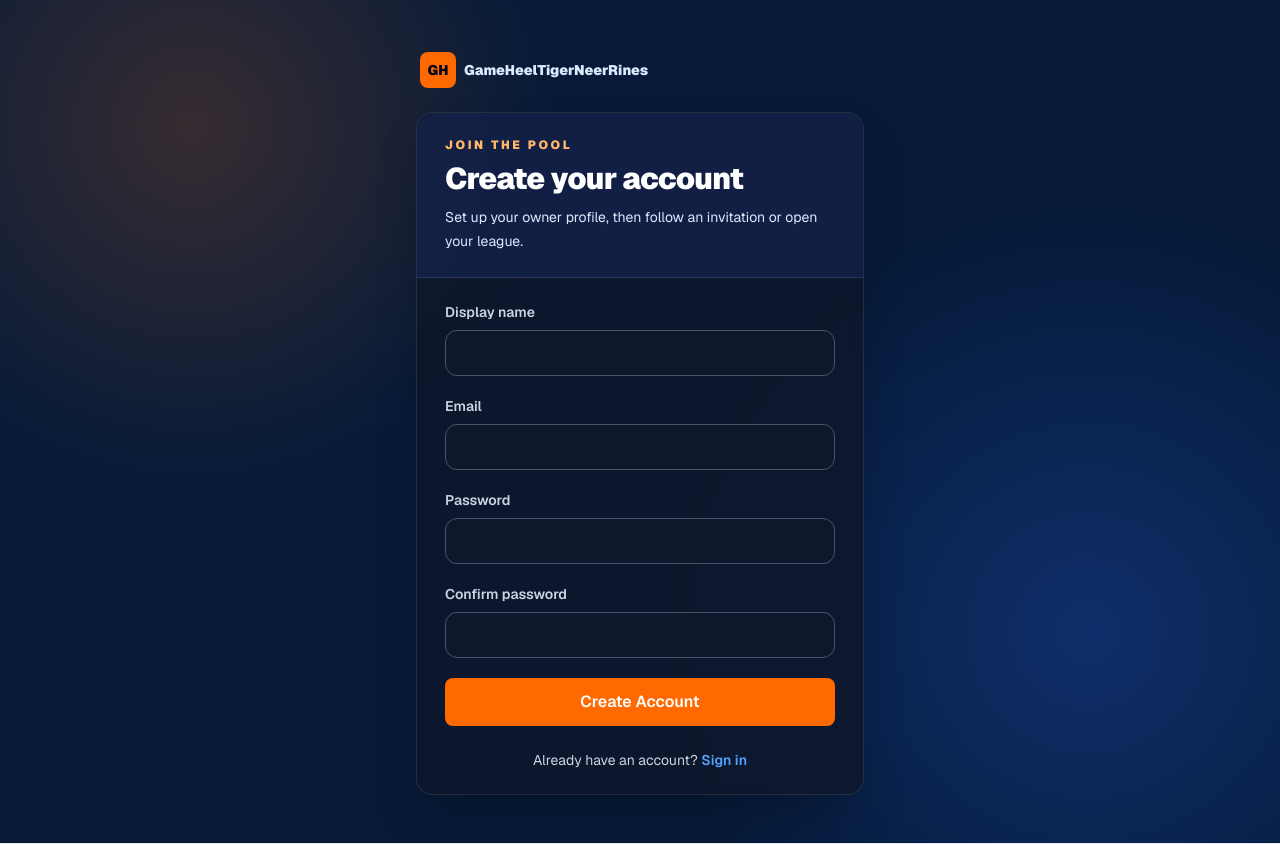
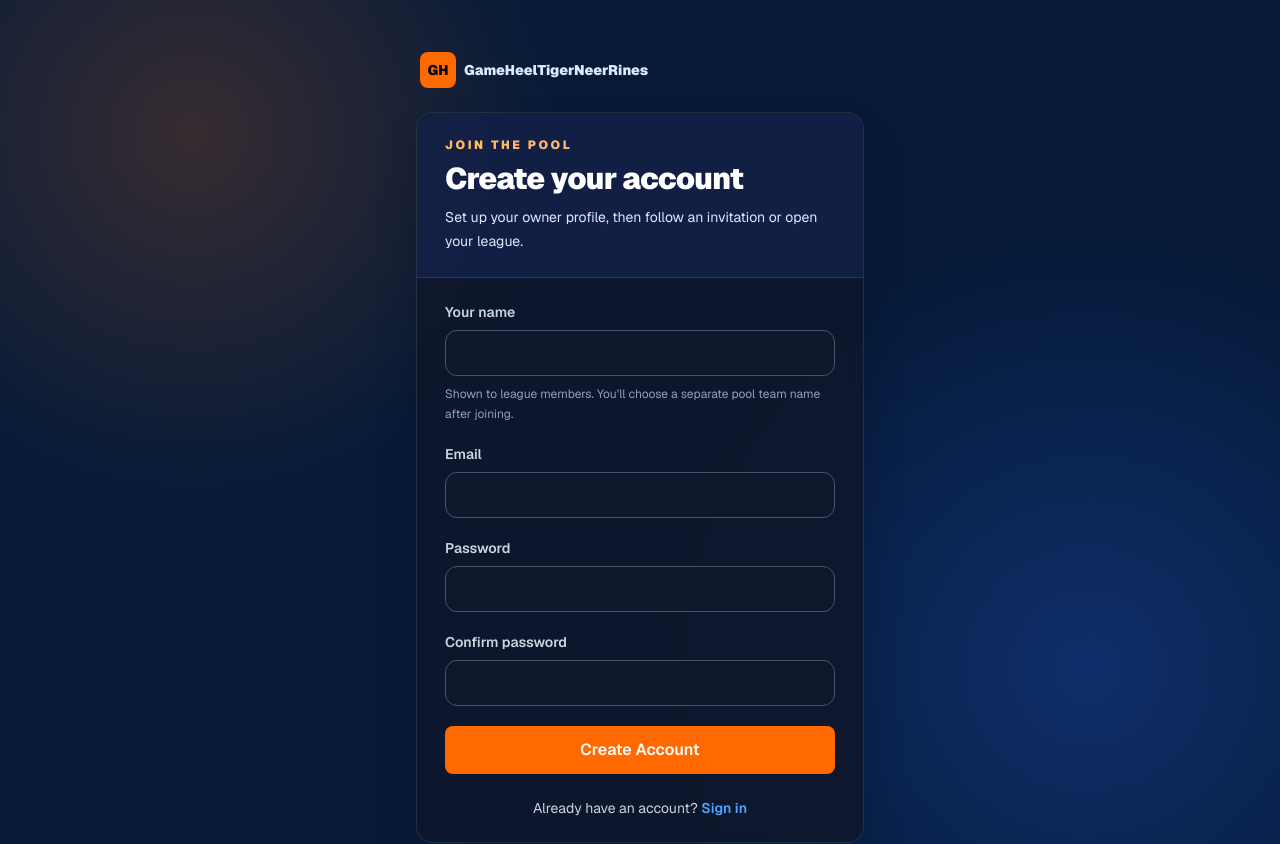
Before and after one commit to rclack/gameheeltigerneerrines-hq, a Next.js app in the folder app/: page /signup in a window 1280 px wide. Shown: the top 844 px of the page. Built offline with nearby package versions, Linux system fonts and the light colour scheme; no server answers.

Commit message:
Clarify signup name field

```diff
--- a/app/src/components/auth/AuthForm.tsx
+++ b/app/src/components/auth/AuthForm.tsx
@@ -47,7 +47,7 @@ export default function AuthForm({ mode, nextPath = "/leagues", siteOrigin, noti
     const cleanName = displayName.trim();
 
     if (isSignup && cleanName.length < 2) {
-      setError("Display name must contain at least 2 characters.");
+      setError("Your name must contain at least 2 characters.");
       return;
     }
     if (!cleanEmail || !cleanEmail.includes("@")) {
@@ -112,7 +112,7 @@ export default function AuthForm({ mode, nextPath = "/leagues", siteOrigin, noti
           <form className="space-y-5" onSubmit={handleSubmit}>
             {isSignup && (
               <label className="block space-y-2 text-sm font-semibold text-slate-300">
-                Display name
+                Your name
                 <input
                   autoComplete="name"
                   className="mt-2 w-full rounded-xl border border-slate-600 bg-slate-900 px-4 py-3 text-white outline-none focus:border-blue-500"
@@ -120,6 +120,9 @@ export default function AuthForm({ mode, nextPath = "/leagues", siteOrigin, noti
                   onChange={(event) => setDisplayName(event.target.value)}
                   required
                 />
+                <span className="block text-xs font-normal leading-5 text-slate-400">
+                  Shown to league members. You’ll choose a separate pool team name after joining.
+                </span>
               </label>
             )}
 
```
